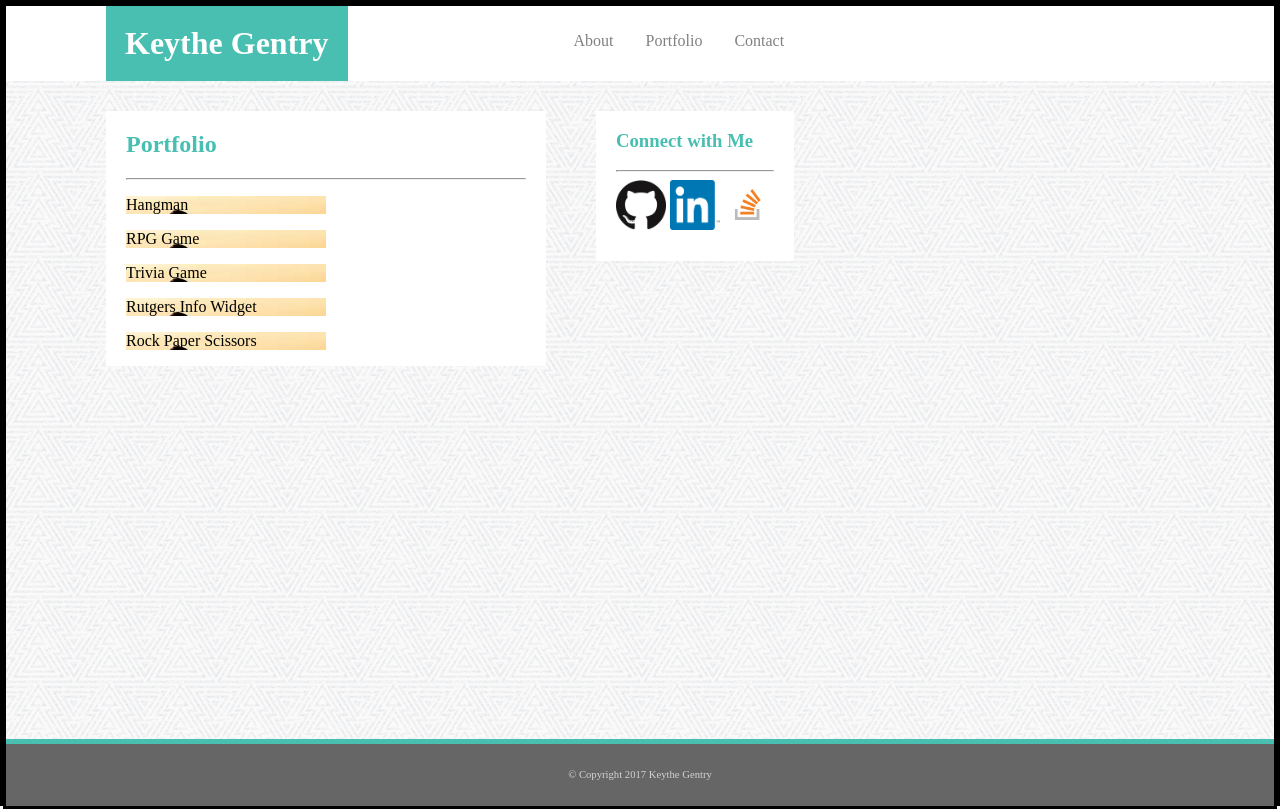
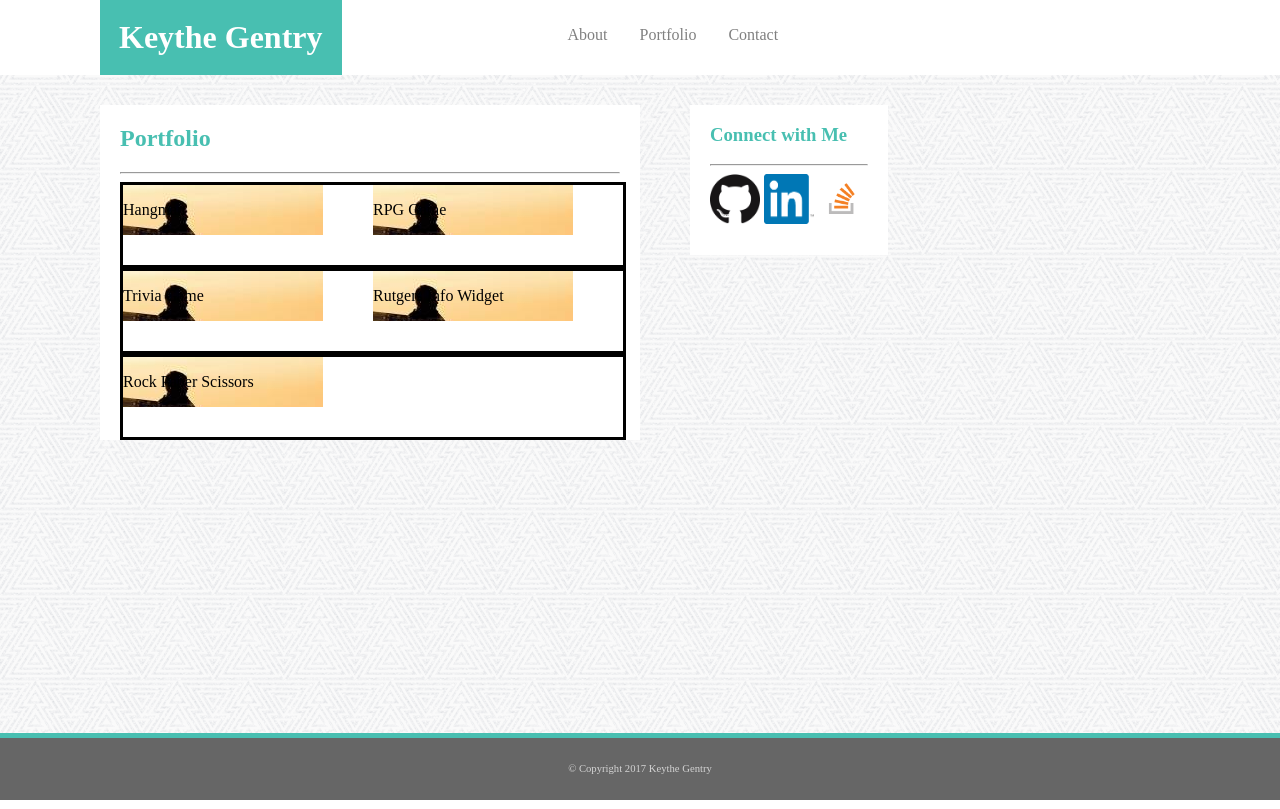
Before and after one commit to kagentry/Basic-Portfolio, a PHP site: page /portfolio.html in a window 1280 px wide. Run offline with PHP 8.4, Linux system fonts and the light colour scheme.

Commit message:
fixing css for portfolio divs

```diff
--- a/assets/css/style.css
+++ b/assets/css/style.css
@@ -2,7 +2,7 @@
 
 html {
 	height: 100%;
-	border: solid;
+	/*border: solid;*/
 }
 header {
 	background: white;
@@ -76,7 +76,7 @@ div {
 div.main {
 	background-color: white;
 	float: left;
-	width: 400px;
+	width: 500px;
 	margin-left: 100px;
 	margin-top: 30px;
 	padding: 0 20px;
@@ -112,7 +112,7 @@ body {
 	position: relative;
 	min-height: 100%;
 	/*height: 100%;*/
-	border: solid;
+	/*border: solid;*/
 }
 img.contact {
 	height: 50px;
@@ -150,6 +150,15 @@ img.contact {
 .img1, .img2, .img3, .img4, .img5 {
 	background-image: url("../images/tempimg.png");
 	background-repeat: no-repeat;
+	position: relative;
+	width: 50%;
+	height: 50px;
+	float: left;
+}
+.rows {
+	width: 100%;
+	height: 80px;
+	border: solid;
 }
 /*
 .img2 {
--- a/portfolio.html
+++ b/portfolio.html
@@ -18,20 +18,26 @@
 			<div class="main">
 				<h2>Portfolio</h2>
 				<hr>
+				<div class="rows">
 					<div class="img1">
 						<p>Hangman</p>
 					</div>
 					<div class="img2">
 						<p>RPG Game</p>
 					</div>
+				</div>
+				<div class="rows">
 					<div class="img3">
 						<p>Trivia Game</p>
 					</div>
 					<div class="img4">
 						<p>Rutgers Info Widget</p>
 					</div>
+				</div>
+				<div class="rows">
 					<div class="img5">
 						<p>Rock Paper Scissors</p>
+					</div>
 				</div>
 			</div>
 			<aside>
```
Lines whose indentation alone changed are shown as unchanged.
